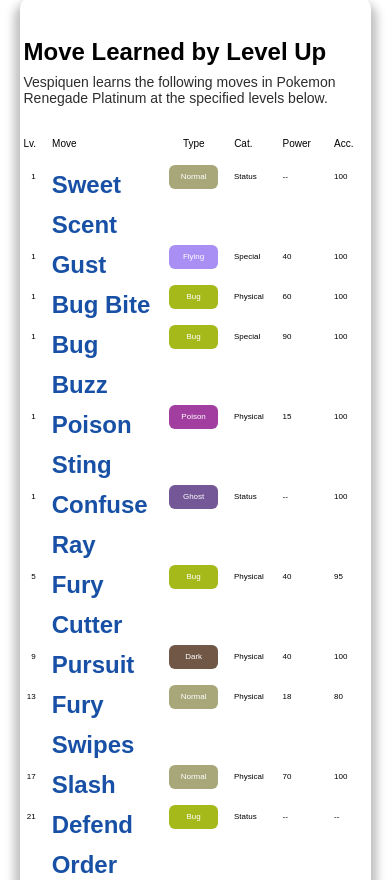
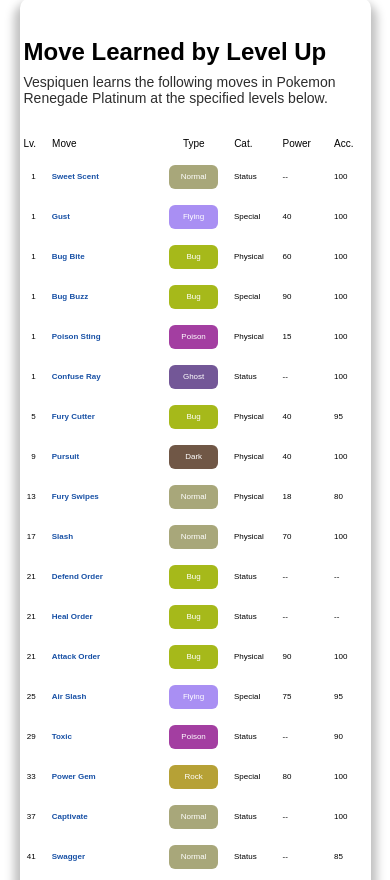
Before and after one commit to vinlegend1/renegade-plat-docs, a Next.js app: page /pokedex/vespiquen in a window 390 px wide. Shown: the part 1804-2684 px from the top of the page. Built offline with nearby package versions, Linux system fonts and the light colour scheme.

Commit message:
ok, I added the move a class to accomodate for anchor change

```diff
--- a/src/styles/pokemon_info.css
+++ b/src/styles/pokemon_info.css
@@ -294,7 +294,7 @@
         margin-bottom: 1rem;
         font-size: 12px;
     }
-    .pkmn-move-data div {
+    .pkmn-move-data div, .pkmn-move-data a {
         line-height: 1.5rem;
         vertical-align: middle;
         font-size: 10px;
@@ -351,7 +351,7 @@
         margin-bottom: 1rem;
         font-size: 10px;
     }
-    .pkmn-move-data div {
+    .pkmn-move-data div, .pkmn-move-data a {
         line-height: 1.5rem;
         vertical-align: middle;
         font-size: 8px;
```
